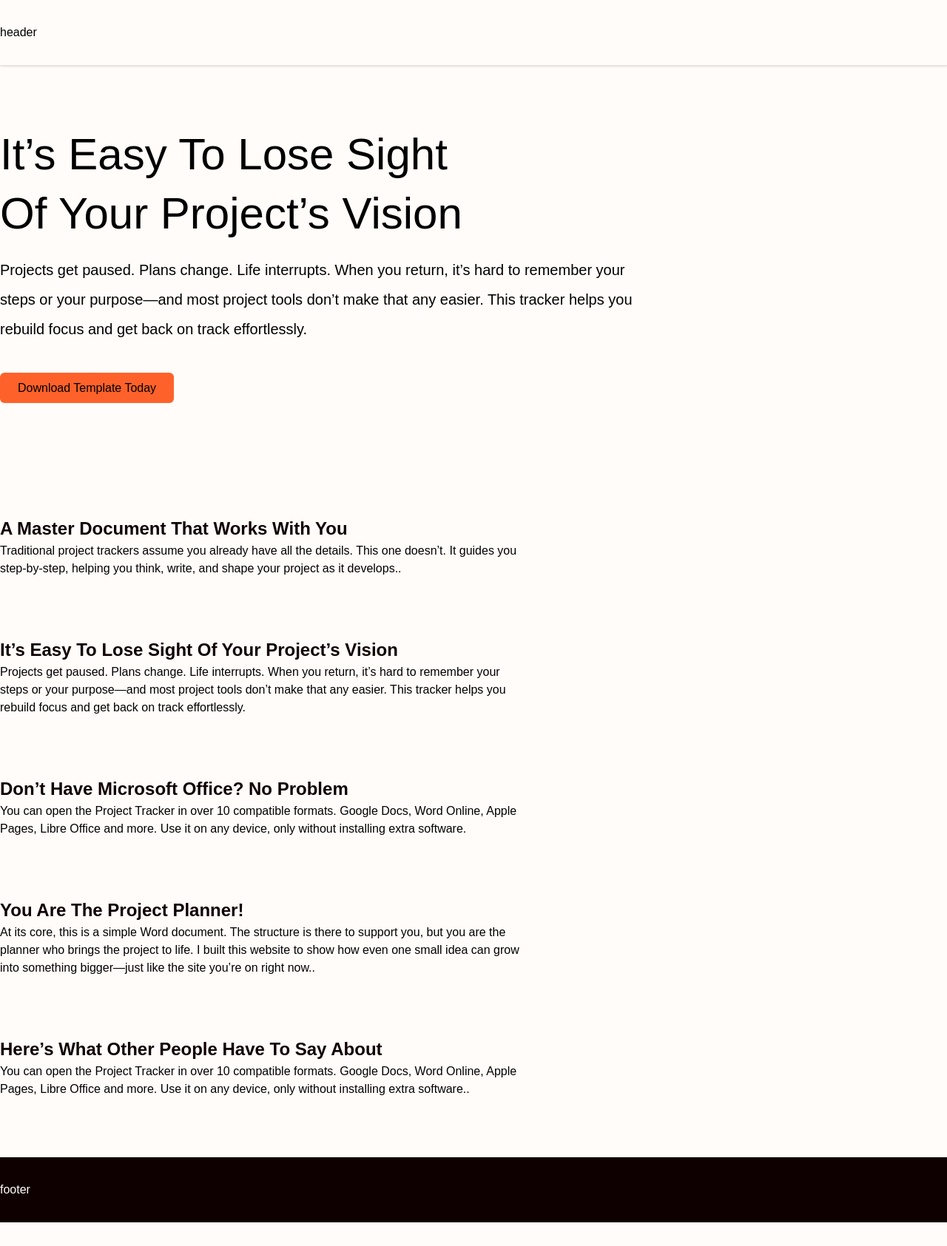
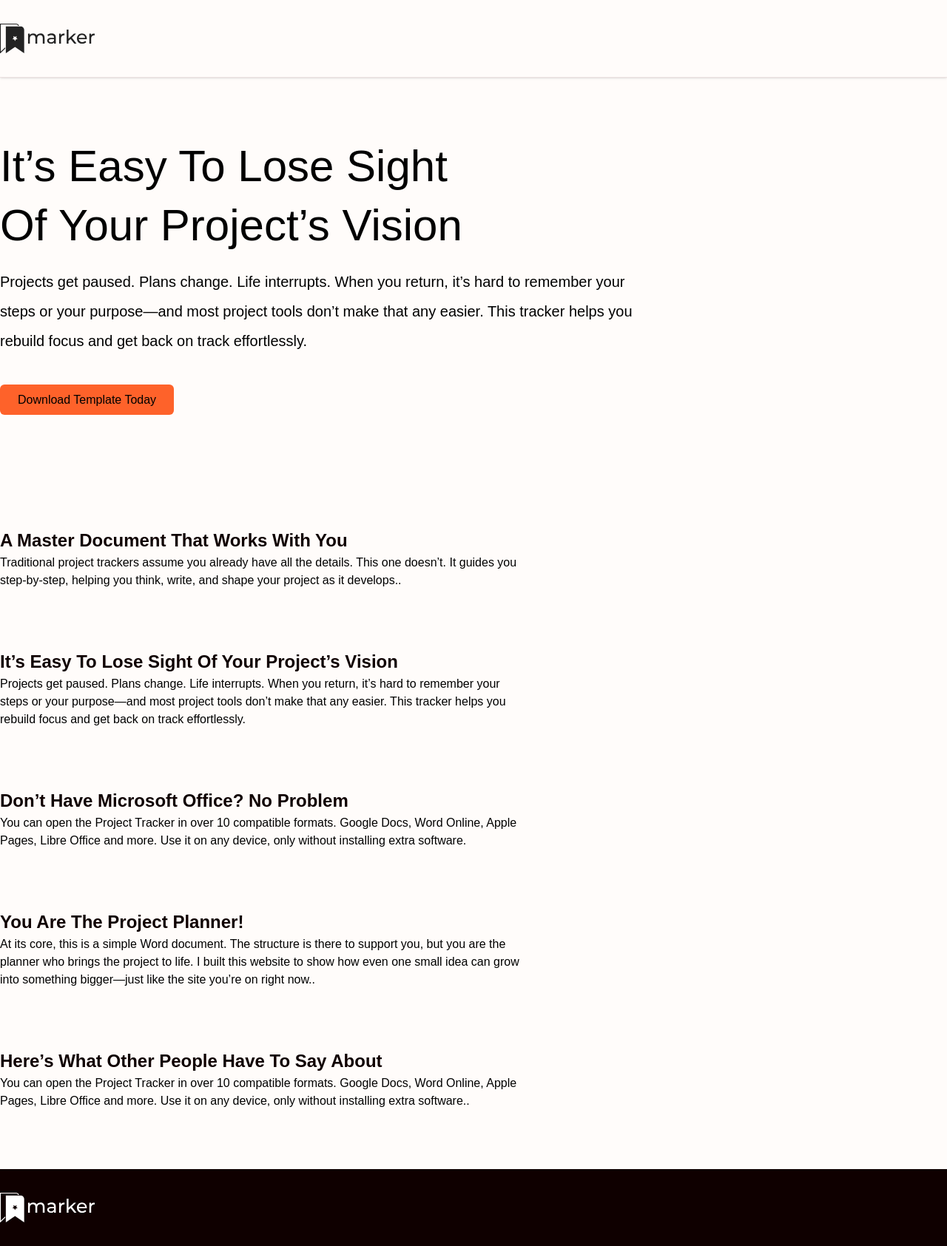
Before and after one commit to Justin-Bento/marker, a React (Vite) app: page / in a window 1280 px wide. Shown: the whole page at 74% size. Before the commit the page ends 1653 px from the top, so only its background shows below. Built offline with nearby package versions, Linux system fonts and the light colour scheme; a web font is replaced by a local one.

Commit message:
Added black and white company logo to main project.

```diff
--- a/src/frontend/components/footer.tsx
+++ b/src/frontend/components/footer.tsx
@@ -1,8 +1,10 @@
+import CompanyLogo from "../../../public/Marker_RGB_White.svg";
+
 export default function Footer() {
   return (
     <footer className="bg-black *:text-white">
       <section className="wrapper py-8">
-        <p>footer</p>
+        <img src={CompanyLogo} className="w-32 m-0 p-0" />
       </section>
     </footer>
   );
--- a/src/frontend/components/header.tsx
+++ b/src/frontend/components/header.tsx
@@ -1,8 +1,10 @@
+import CompanyLogo from "../../../public/Marker_RGB_Black.svg";
+
 export default function Header() {
   return (
     <header className="sticky top-0 z-90 bg-white shadow-sm border-b border-primary-950/10">
       <section className="wrapper py-8">
-        <p>header</p>
+        <img src={CompanyLogo} className="w-32 m-0 p-0" />
       </section>
     </header>
   );
```
Also changed, not shown: public/Marker_RGB_Black.svg (added), public/Marker_RGB_White.svg (added).
